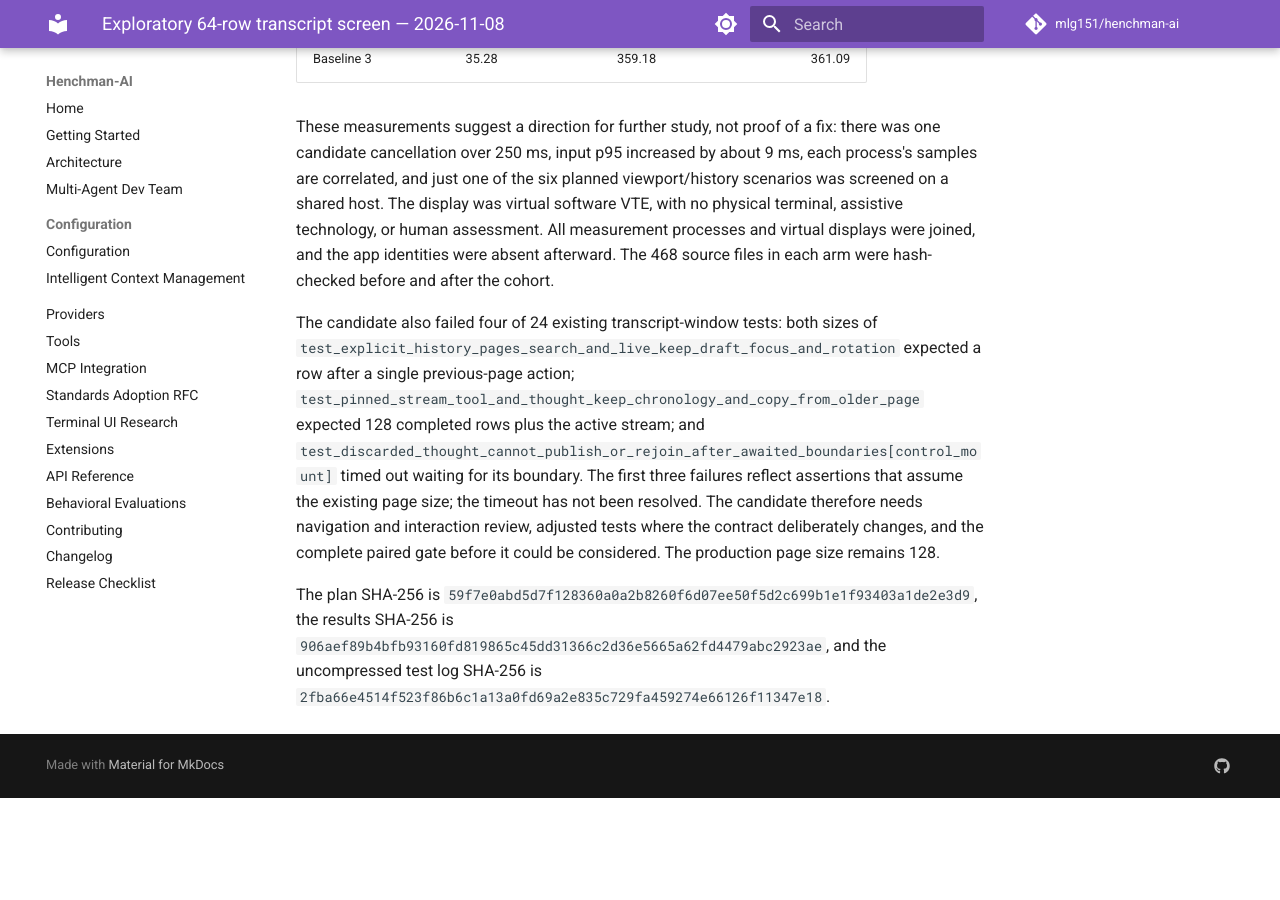
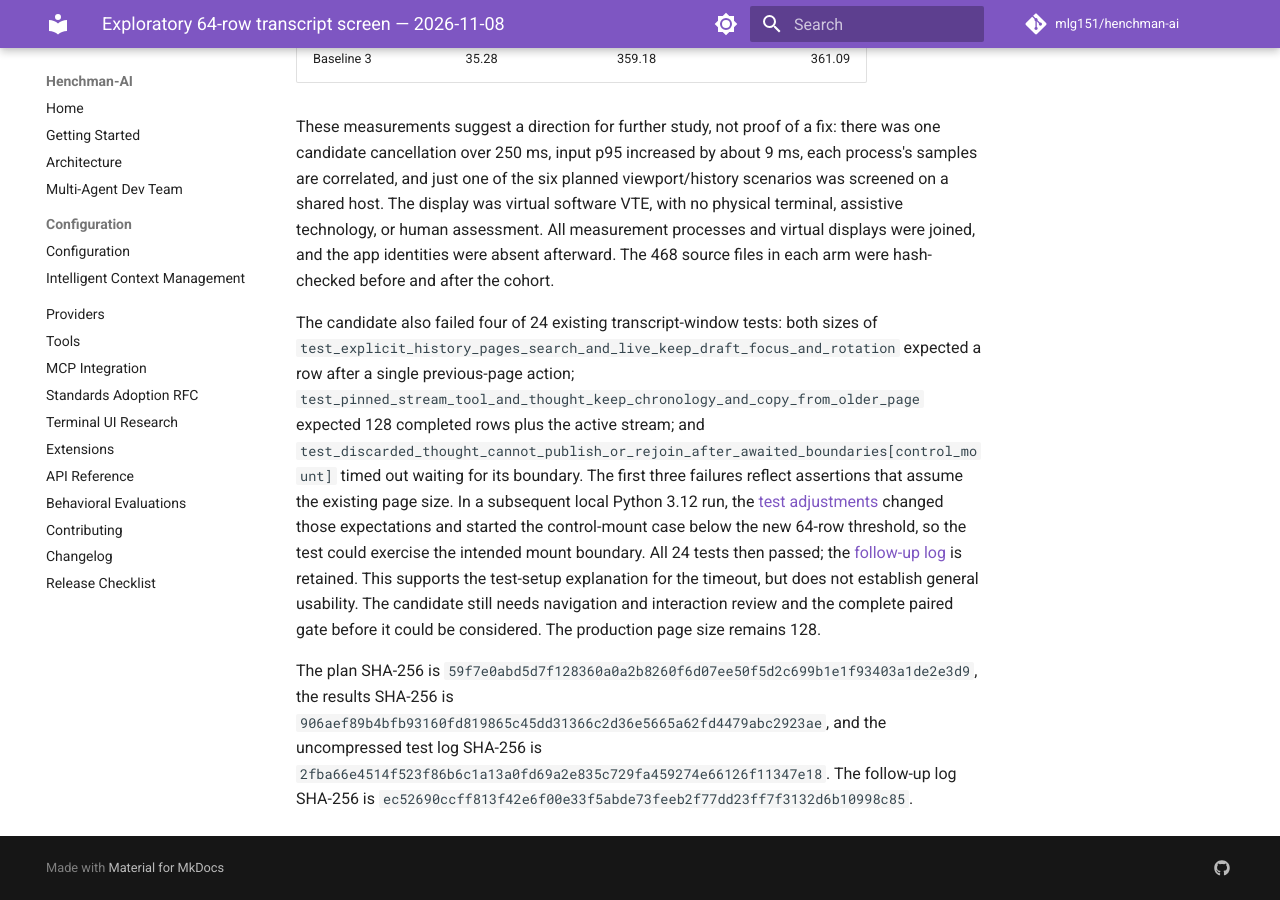
Before and after one commit to mlg151/henchman-ai, an MkDocs documentation site: the page built from docs/evaluations/2026-11-08-vte-window64-screen.md, in a window 1280 px wide and 900 px high, scrolled down 629 px. Built offline with MkDocs 1.6.1 and Material for MkDocs 9.7.7, drawn with Linux system fonts in a browser that asks for light colours; comment, search, counter and statistics services are not loaded; before the commit the page ends 1427 px from its top, so only the background shows below that.

Commit message:
Resolve prototype test setup assumptions

```diff
--- a/docs/evaluations/2026-11-08-vte-window64-screen.md
+++ b/docs/evaluations/2026-11-08-vte-window64-screen.md
@@ -36,10 +36,15 @@ expected a row after a single previous-page action; `test_pinned_stream_tool_and
 expected 128 completed rows plus the active stream; and
 `test_discarded_thought_cannot_publish_or_rejoin_after_awaited_boundaries[control_mount]`
 timed out waiting for its boundary. The first three failures reflect assertions
-that assume the existing page size; the timeout has not been resolved. The
-candidate therefore needs navigation and interaction review, adjusted tests
-where the contract deliberately changes, and the complete paired gate before it
-could be considered. The production page size remains 128.
+that assume the existing page size. In a subsequent local Python 3.12 run, the
+[test adjustments](../../evals/vte_window64_screen_v1/candidate-test-adjustments.patch.gz)
+changed those expectations and started the control-mount case below the new
+64-row threshold, so the test could exercise the intended mount boundary. All
+24 tests then passed; the [follow-up log](../../evals/vte_window64_screen_v1/candidate-adjusted-tests.txt)
+is retained. This supports the test-setup explanation for the timeout, but does
+not establish general usability. The candidate still needs navigation and
+interaction review and the complete paired gate before it could be considered.
+The production page size remains 128.
 
 The plan SHA-256 is
 `59f7e0abd5d7f128360a0a2b8260f6d07ee50f5d2c699b1e1f93403a1de2e3d9`,
@@ -47,3 +52,5 @@ the results SHA-256 is
 `906aef89b4bfb93160fd819865c45dd31366c2d36e5665a62fd4479abc2923ae`,
 and the uncompressed test log SHA-256 is
 `2fba66e4514f523f86b6c1a13a0fd69a2e835c729fa459274e66126f11347e18`.
+The follow-up log SHA-256 is
+`ec52690ccff813f42e6f00e33f5abde73feeb2f77dd23ff7f3132d6b10998c85`.
```
Also changed, not shown: FEATURE_TODO.md (+3 -2 lines), 2 other files.
